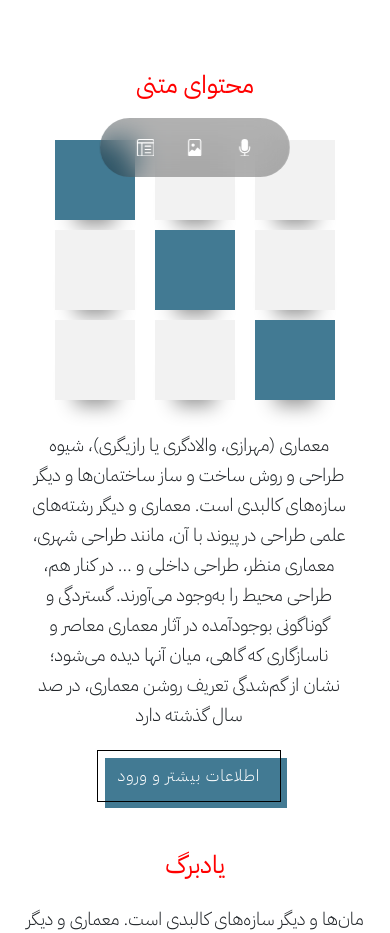
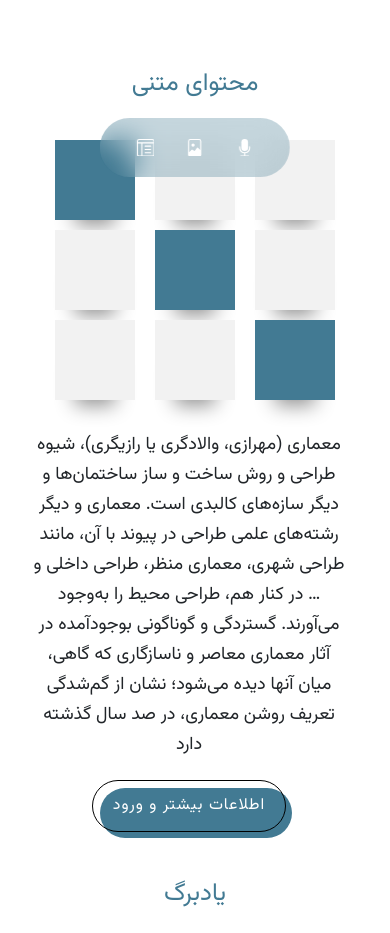
Before and after one commit to denashams/flashcard-fontend, a React (Create React App) app: page / in a window 390 px wide. Shown: the part 635-1568 px from the top of the page. Built offline with nearby package versions, Linux system fonts and the light colour scheme.

Commit message:
eddited h2 color

```diff
--- a/src/components/mobile-navbar/MobileNav.css
+++ b/src/components/mobile-navbar/MobileNav.css
@@ -1,5 +1,5 @@
 .mobilenav-container {
-    background: rgba(0, 0, 0, 0.3);
+    background: rgba(66, 122, 147, 0.3);
     width: max-content;
     display: block;
     padding: 0.7rem 1.7rem;
@@ -19,15 +19,17 @@
     padding: 0.6rem;
     border-radius: 50%;
     display: flex;
-    color: var(--color-light);
+    color: var(--color-primary);
     font-size: 1.1rem;
 
 }
 .mobilenav-container a:hover {
-    background: rgba(0, 0, 0, 0.3);
+    background: var(--color-gray-light);
+    color: var(--color-primary);
+
 
 }
 .mobilenav-container a.active {
-    background: var(--color-background-variant);
-    color: var(--color-light);
+    background: var(--color-gray-light);
+    color: var(--color-primary);
 }
--- a/src/index.css
+++ b/src/index.css
@@ -1,5 +1,5 @@
-/* @import url('https://fonts.googleapis.com/css2?family=Tajawal:wght@200;400;700&display=swap');
-@import url('https://fonts.googleapis.com/css2?family=Vazirmatn:wght@400;700&display=swap'); */
+@import url('https://fonts.googleapis.com/css2?family=Tajawal:wght@200;400;700&display=swap');
+@import url('https://fonts.googleapis.com/css2?family=Vazirmatn:wght@400;700&display=swap');
 @import url("https://fonts.googleapis.com/css2?family=IBM+Plex+Sans+Arabic:wght@200;300;400;700&display=swap");
 :root {
   --color-white: #fff;
@@ -8,8 +8,7 @@
   --color-gray-dark: #696969;
 }
 body {
-  font-family: "IBM Plex Sans Arabic", sans-serif;
-}
+  font-family: 'Vazirmatn', sans-serif;}
 a {
   text-decoration: none;
 }
@@ -30,6 +29,7 @@ h2 {
   padding: 13px 20px 13px;
   outline: 0;
   border: 1px solid black;
+  border-radius: 30px;
   cursor: pointer;
   position: relative;
   background-color: rgba(0, 0, 0, 0);
@@ -47,6 +47,8 @@ h2 {
   top: 7px;
   left: 7px;
   transition: 0.2s;
+  border-radius: 30px;
+
 }
 .button-oulined:hover:after {
   top: 0px;
--- a/src/pages/home/Home.css
+++ b/src/pages/home/Home.css
@@ -73,7 +73,7 @@ text-align: center;
 
   .home h2 {
     text-align: center;
-    color: red;
+
   }
 
 }
```
